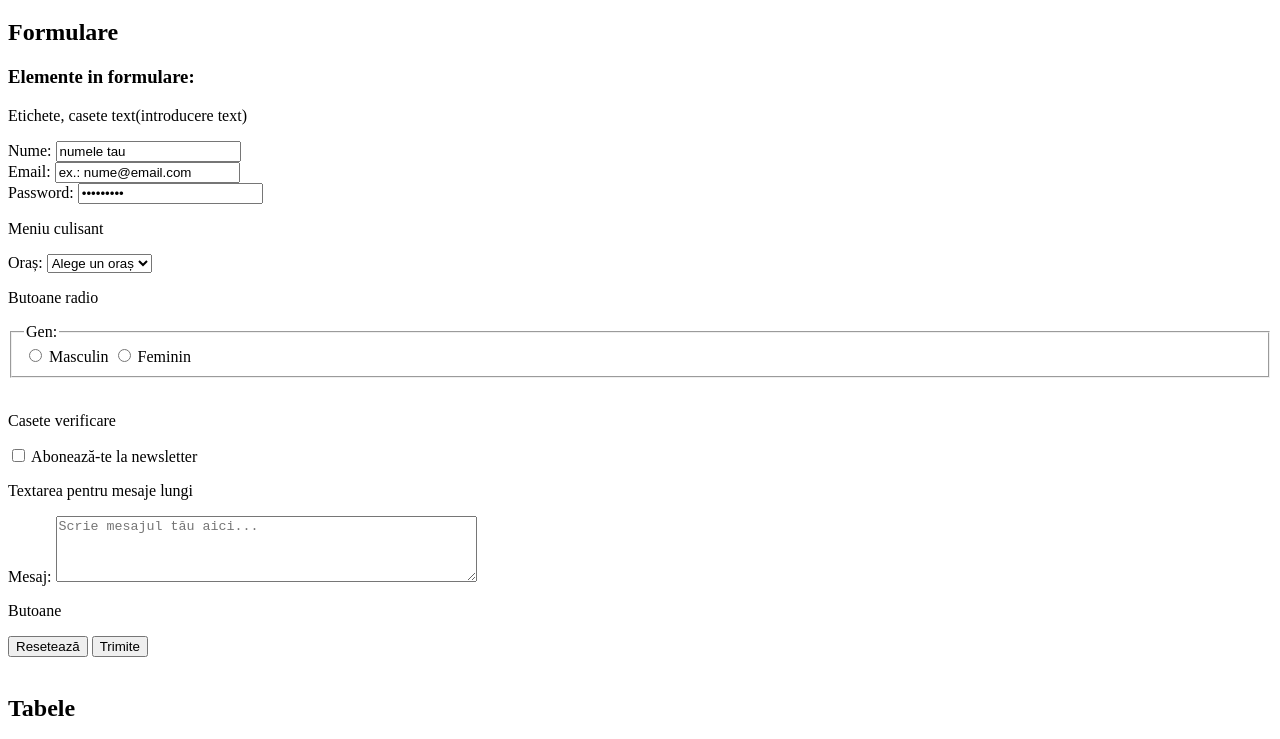
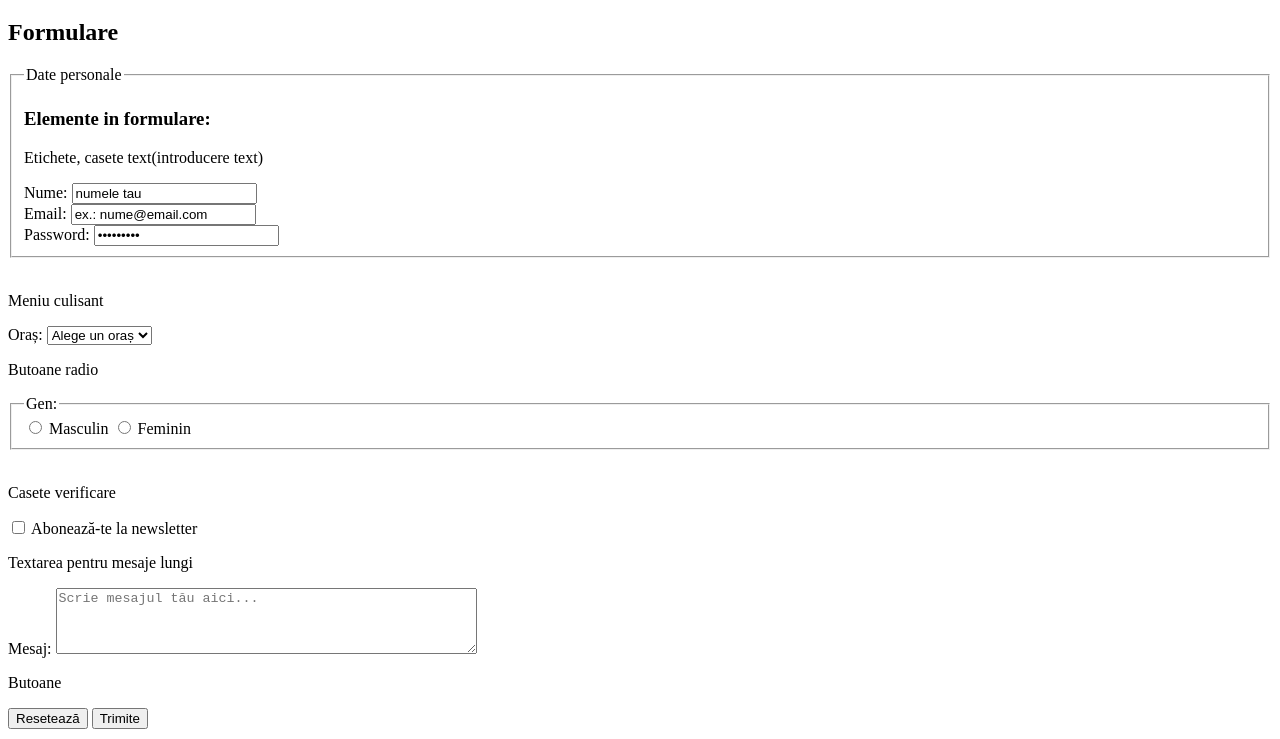
Before and after one commit to kerisk/lectii-html, a plain HTML site: page lectia2.html in a window 1280 px wide. Shown: the part 61-800 px from the top of the page. Drawn offline with Linux system fonts and the light colour scheme.

Commit message:
Fisiere updatate.

```diff
--- a/lectia2.html
+++ b/lectia2.html
@@ -9,8 +9,13 @@
   </head>
   <body>
     <h1>Lectia 2 HTML</h1>
+    <!-- SECȚIUNE FORMULARE -->
     <h2>Formulare</h2>
     <form action="procesare-date" method="POST">
+    <!-- GRUP DATE PERSONALE -->
+    <fieldset>
+      <legend>Date personale</legend>
+      <!-- ... -->
       <!-- Elementele formularului vor fi aici -->
       <h3>Elemente in formulare: </h3>
       <p>Etichete, casete text(introducere text) </p>
@@ -22,6 +27,7 @@
       <br>
       <label for="password">Password:</label>
       <input type="password" id="password" name="password" value="parola ta" required>
+    </fieldset>
       <br>
       <p>Meniu culisant</p>
       <label for="oras">Oraș:</label>
@@ -113,6 +119,6 @@
       <source src="video-example.mp4" type="video/mp4">
         Browser-ul tău nu suportă elementul video.
     </video>
-
+    <a href="index.html">INAPOI LA DASHBOARD</a>
   </body>
 </html>
```
Also changed, not shown: lectia1.html (+1 -0 lines). Lines whose indentation alone changed are shown as unchanged.
